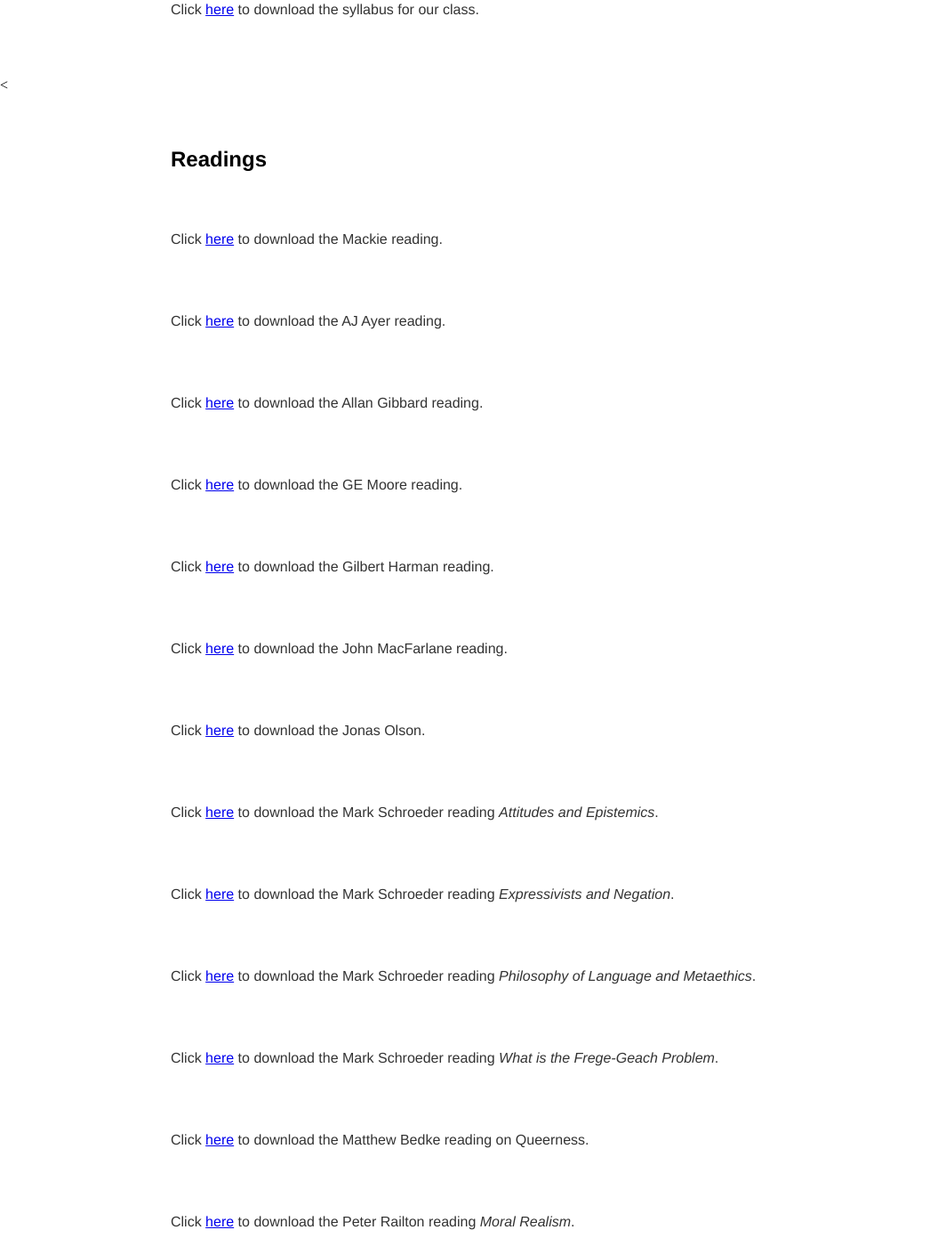
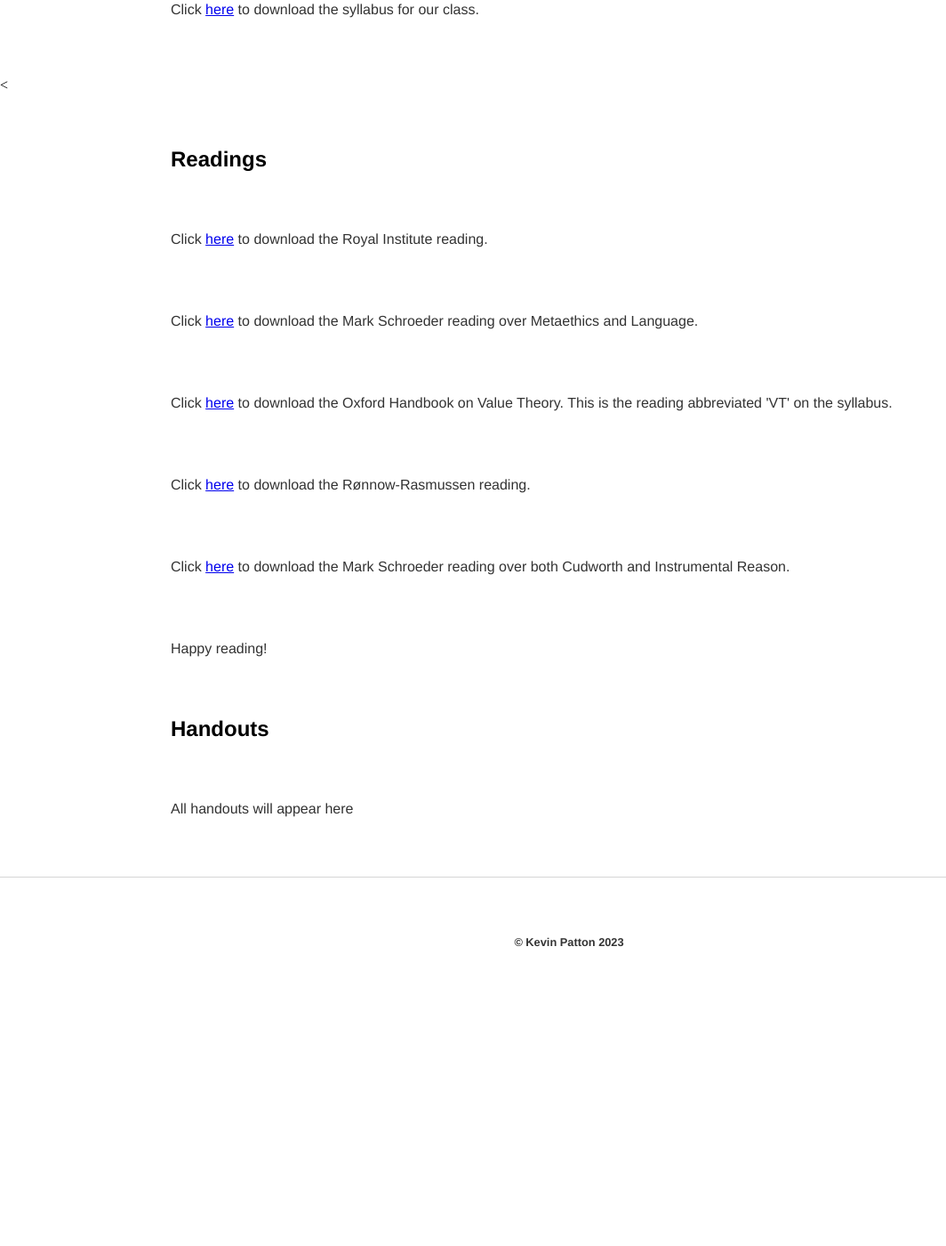
Before and after one commit to kevinjpatton/kevinjpatton.github.io, a Jekyll site: the page built from teaching/phil_3050/index.html, in a window 1280 px wide and 1400 px high, scrolled down 216 px. Shown: the whole window at 89% size, without its empty margins (0-1064 px from the left). Built offline with Jekyll 4.4.1, drawn with Linux system fonts in a browser that asks for light colours; Markdown is read by kramdown in place of the engine named in the settings; after the commit the page ends 1348 px from its top, so only the background shows below that; some of the changed text lies outside the part shown.

Commit message:
Update index.html

```diff
--- a/teaching/phil_3050/index.html
+++ b/teaching/phil_3050/index.html
@@ -3,24 +3,14 @@ layout: default
 title: Teaching - Phil 3050
 ---
 <h1>Phil 3050 Syllabus</h1>
-<p>Click <a href="/teaching/phil_3050/Phil_3-.pdf" target="_blank">here</a> to download the syllabus for our class.</p>
+<p>Click <a href="/teaching/phil_3050/Phil_3050_Syllabus_Sp2023.pdf" target="_blank">here</a> to download the syllabus for our class.</p>
 <
 <h2>Readings</h2>
-<p>Click <a href="/teaching/phil1020/Mackie.pdf" target="_blank">here</a> to download the Mackie reading.</p>
-<p>Click <a href="/teaching/phil_3050/AJ Ayer - Language, Truth, and Logic.pdf" target="_blank">here</a> to download the AJ Ayer reading.</p>
-<p>Click <a href="/teaching/phil_3050/Allan Gibbard - Thinking How To Live.pdf" target="_blank">here</a> to download the Allan Gibbard reading.</p>
-<p>Click <a href="/teaching/phil_3050/GE Moore - Principia Ethica - Chp1.pdf" target="_blank">here</a> to download the GE Moore reading.</p>
-<p>Click <a href="/teaching/phil_3050/Gilbert Harman - Ethics and Observation.pdf" target="_blank">here</a> to download the Gilbert Harman reading.</p>
-<p>Click <a href="/teaching/phil_3050/John MacFarlane - What is Assertion.pdf" target="_blank">here</a> to download the John MacFarlane reading.</p>
-<p>Click <a href="/teaching/phil_3050/Jonas Olson - In Defense of Moral Error Theory.pdf" target="_blank">here</a> to download the Jonas Olson.</p>
-<p>Click <a href="/teaching/phil_3050/Mark Schroeder - Attitudes and Epistemics.pdf" target="_blank">here</a> to download the Mark Schroeder reading <i>Attitudes and Epistemics</i>.</p>
-<p>Click <a href="/teaching/phil_3050/Mark Schroeder - Expressivist and Negation.pdf" target="_blank">here</a> to download the Mark Schroeder reading <i>Expressivists and Negation</i>.</p>
-<p>Click <a href="/teaching/phil_3050/Mark Schroeder - Philosophy of Language and Metaethics.pdf" target="_blank">here</a> to download the Mark Schroeder reading <i>Philosophy of Language and Metaethics</i>.</p>
-<p>Click <a href="/teaching/phil_3050/Mark Schroeder - What is the Frege-Geach Problem.pdf" target="_blank">here</a> to download the Mark Schroeder reading <i>What is the Frege-Geach Problem</i>.</p>
-<p>Click <a href="/teaching/phil_3050/Matthew Bedke - Might All Nortmativity Be Queer.pdf" target="_blank">here</a> to download the Matthew Bedke reading on Queerness.</p>
-<p>Click <a href="/teaching/phil_3050/Peter Railton - Moral Realism.pdf" target="_blank">here</a> to download the Peter Railton reading <i>Moral Realism</i>.</p>
-<p>Click <a href="/teaching/phil_3050/Schroeder_Language_for_Metaethics.pdf" target="_blank">here</a> to download the Mark Schroeder reading <i>Language for Metaethics</i>.</p>
-<p>Click <a href="/teaching/phil_3050/Stephen Finlay - The Errors in Error Theory.pdf" target="_blank">here</a> to download the Stephen Finlay reading on Error Theory.</p>
+<p>Click <a href="/banda/Royal Institute of Philosophy - Teaching Moral Philosophy.pdf" target="_blank">here</a> to download the Royal Institute reading.</p>
+<p>Click <a href="/teaching/phil_3050/Mark Schroeder - Philosophy of Language and Metaethics.pdf" target="_blank">here</a> to download the Mark Schroeder reading over Metaethics and Language.</p>
+<p>Click <a href="/banda/The Oxford Handbook of Value Theory.pdf" target="_blank">here</a> to download the Oxford Handbook on Value Theory.  This is the reading abbreviated 'VT' on the syllabus.</p>
+<p>Click <a href="banda/Toni Rønnow-Rasmussen: Instrumental Values.pdf" taget="_blank">here</a> to download the Rønnow-Rasmussen reading.</p>
+<p>Click <a href="/banda/Mark Shcroeder - Explaining the Reasons We Share - Explanation and Expression in Ethics, Volume 1.pdf" target="_blank">here</a> to download the Mark Schroeder reading over both Cudworth and Instrumental Reason.</p>
 <p>Happy reading!</p>
 <h2>Handouts</h2>
 <p>All handouts will appear here</p>
```
